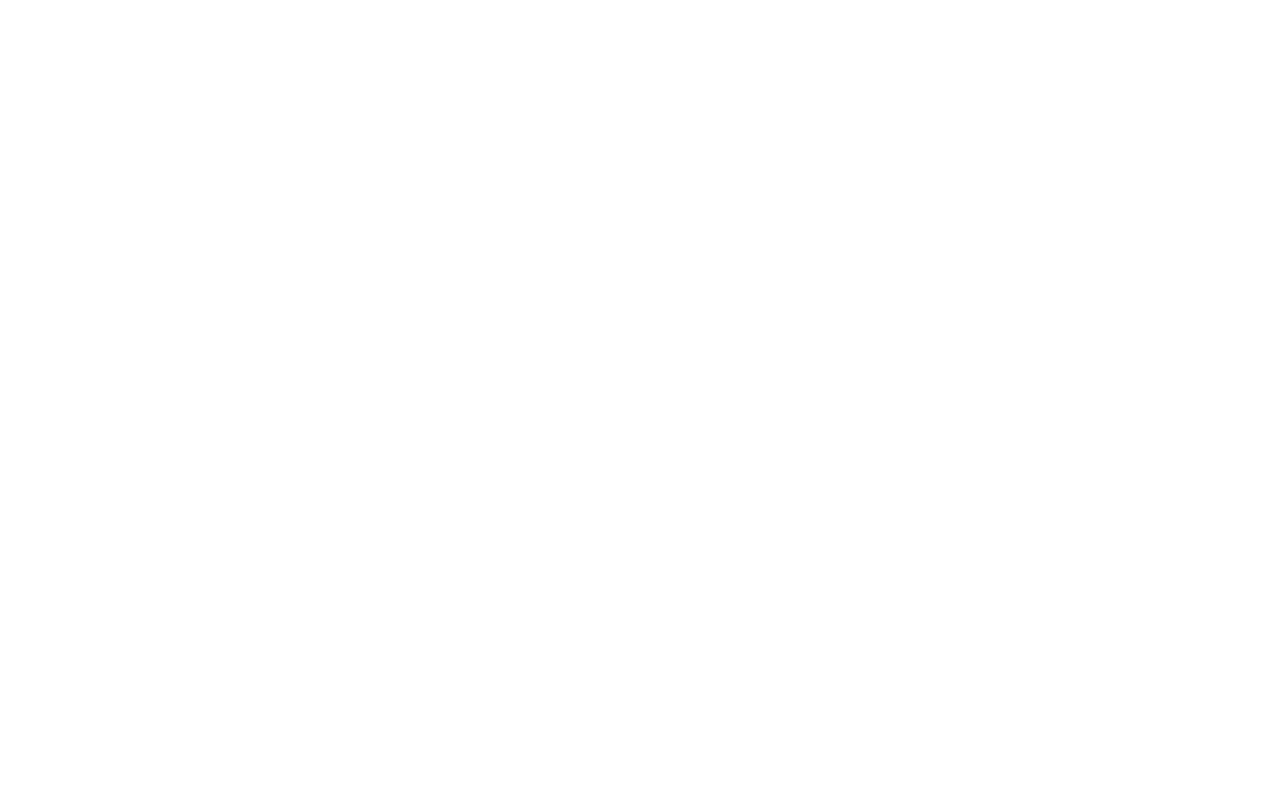
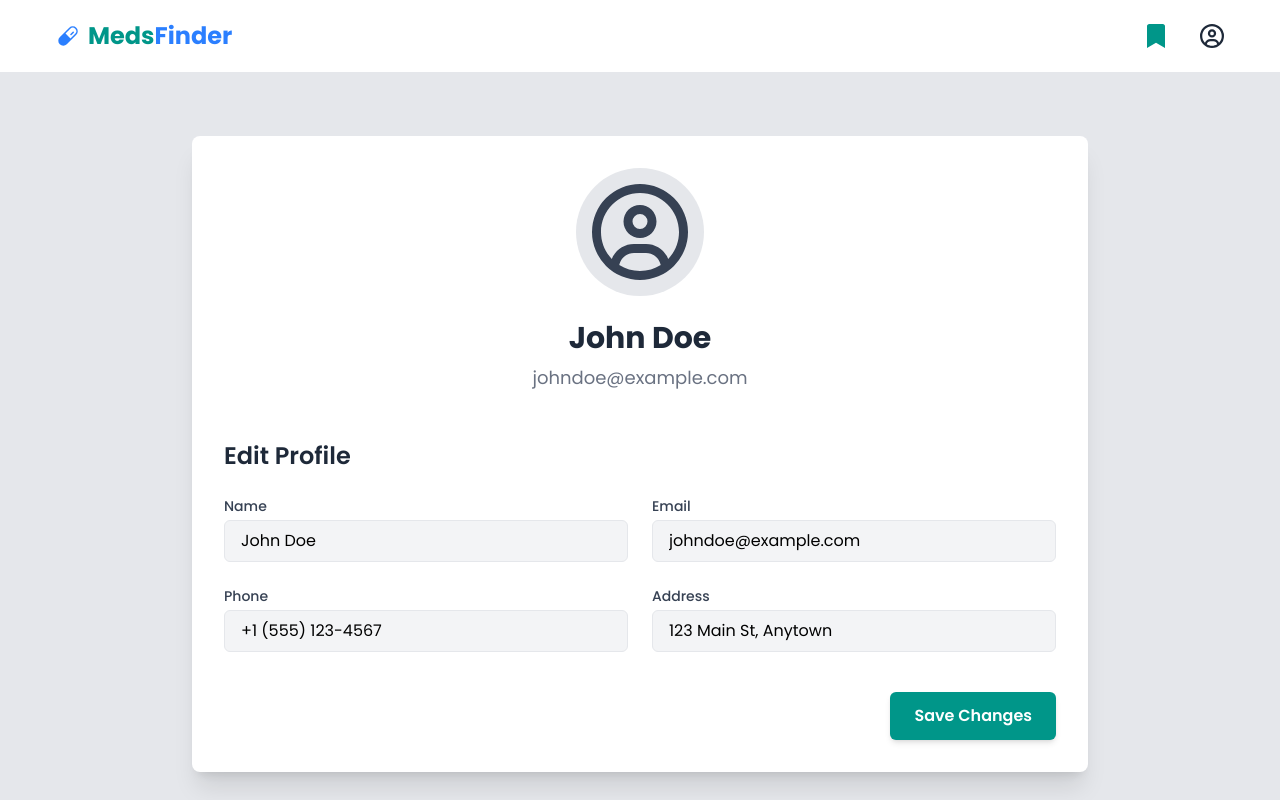
Before and after one commit to sayeedmunees/medsfinder, a React (Vite) app: page /profile in a window 1280 px wide. Before the commit this address had no page. Shown: the top 800 px of the page. Built offline with nearby package versions, Linux system fonts and the light colour scheme.

Commit message:
Updated project

```diff
--- a/src/App.jsx
+++ b/src/App.jsx
@@ -8,6 +8,7 @@
 import AdminAdvertisement from "./admin/pages/AdminAdvertisement";
 import AdminSettings from "./admin/pages/AdminSettings";
 import SavedPage from "./user/pages/SavedPage";
+import ProfilePage from "./user/pages/ProfilePage";
 
 function App() {
   return (
@@ -17,6 +18,7 @@
         <Route path="/search-result" element={<SearchPage />} />
         <Route path="/product" element={<ProductDetailsPage />} />
         <Route path="/saved" element={<SavedPage />} />
+        <Route path="/profile" element={<ProfilePage />} />
 
         <Route path="/admin-dashboard" element={<AdminDashboard />} />
         <Route path="/admin-pharmacies" element={<AdminPharmacies />} />
--- a/src/user/components/Header.jsx
+++ b/src/user/components/Header.jsx
@@ -12,7 +12,7 @@
 
   return (
     <>
-      <header className="py-4 px-6 md:px-12 flex justify-between items-center bg-gray-100 shadow-sm">
+      <header className="py-4 px-6 md:px-12 flex justify-between items-center bg-white shadow-sm">
         <Link to={"/"}>
           <div className="flex items-center">
             <h1 className="flex items-center gap-2 text-2xl font-bold text-teal-600 ml-2">
@@ -45,15 +45,14 @@
             tabIndex="-1"
           >
             <div role="none">
-              <Link to={""}>
+              <Link to={"/profile"}>
                 <p
                   class="flex justify-start gap-2 px-4 py-2 my-1 text-sm rounded-md  hover:bg-gray-200 text-gray-700"
                   role="menuItem"
                   tabIndex="-1"
                   id="menu-item-0"
                 >
-                  <ImUser
-                   className="text-xl" />
+                  <ImUser className="text-xl" />
                   Profile
                 </p>
               </Link>
--- a/src/user/components/PharmacyCard.jsx
+++ b/src/user/components/PharmacyCard.jsx
@@ -14,7 +14,7 @@
 }) => {
   return (
     <>
-      <div className="bg-white rounded-lg shadow-md p-6 flex items-start">
+      <div className="bg-white rounded-lg shadow-md p-6 flex items-start hover:shadow-xl transition duration-300 ease-in-out">
         <img
           alt={shopName}
           className="w-24 h-24 rounded-lg object-cover mr-6"
--- a/src/user/components/ProductCard.jsx
+++ b/src/user/components/ProductCard.jsx
@@ -8,7 +8,7 @@
         <div className="bg-white rounded-lg shadow-lg overflow-hidden group hover:shadow-2xl">
           <div className="relative">
             <img
-              alt="Moisturizer"
+              alt={title}
               className="w-full h-56 object-cover"
               src={imageURL}
             />
--- a/src/user/pages/HomePage.jsx
+++ b/src/user/pages/HomePage.jsx
@@ -120,7 +120,7 @@
           </div>
         </section>
         {/* Most frequent */}
-        <section className="py-16 px-6 md:px-12">
+        <section className="py-16 px-6 md:px-12 bg-gray-100">
           <h3 className="text-3xl font-bold mb-8 text-gray-800 ">
             Most frequent searches
           </h3>
@@ -142,7 +142,7 @@
         <section className="py-16 px-6 md:px-12 bg-gray-50 ">
           <div className="flex justify-between items-center mb-8">
             <h3 className="text-3xl font-bold text-gray-800">
-              Beauty & Personal Care
+              Personal Care & Hygiene
             </h3>
             <a
               className="text-teal-500 hover:text-teal-600 hover:underline underline-offset-5 font-semibold transition ease-in-out"
--- a/src/user/pages/ProductDetailsPage.jsx
+++ b/src/user/pages/ProductDetailsPage.jsx
@@ -16,8 +16,8 @@
   return (
     <>
       <Header />
-      <div className="py-16 px-6 md:px-12">
-        <div className="max-w-6xl mx-auto flex flex-col lg:flex-row items-start lg:space-x-16">
+      <div className="py-16 px-6 md:px-12 bg-gray-100">
+        <div className="max-w-6xl h-auto mx-auto flex flex-col lg:flex-row items-start lg:space-x-16">
           <div className="lg:w-1/2 flex justify-center mb-12 lg:mb-0">
             <img
               alt={product.title}
@@ -25,7 +25,7 @@
               src={product.imageURL}
             />
           </div>
-          <div className="lg:w-1/2 pt-4 lg:pt-0">
+          <div className="lg:w-1/2 pt-4 lg:pt-16">
             <h1 className="text-4xl font-semibold text-gray-800 mb-4">
               {product.title}
             </h1>
--- /dev/null
+++ b/src/user/pages/ProfilePage.jsx
@@ -0,0 +1,96 @@
+import React from "react";
+import Header from "../components/Header";
+import Footer from "../components/Footer";
+import { ImUser } from "react-icons/im";
+import { FaRegCircleUser } from "react-icons/fa6";
+import { Link } from "react-router-dom";
+
+const ProfilePage = () => {
+  return (
+    <>
+      <Header />
+      <main className="min-h-screen py-16 px-6 md:px-12 bg-gray-200 ">
+        <div className="max-w-4xl mx-auto bg-white rounded-lg shadow-xl p-8 space-y-12">
+          <div className="text-center">
+            <div className="w-32 h-32 rounded-full bg-gray-200 mx-auto mb-6 flex items-center justify-center overflow-hidden">
+              <FaRegCircleUser className="text-8xl text-gray-700" />
+            </div>
+            <h2 className="text-3xl font-bold text-gray-800  mb-2">John Doe</h2>
+            <p className="text-gray-500  text-lg">johndoe@example.com</p>
+          </div>
+          <div class="space-y-6">
+            <h3 class="text-2xl font-semibold text-gray-800">Edit Profile</h3>
+            <div class="grid grid-cols-1 md:grid-cols-2 gap-6">
+              <div class="relative">
+                <label
+                  class="block text-sm font-medium text-gray-700 mb-1"
+                  for="name"
+                >
+                  Name
+                </label>
+                <input
+                  class="block w-full px-4 py-2 bg-gray-100  border border-gray-200 rounded-md focus:outline-none focus:ring-2 focus:ring-teal-500 focus:border-transparent transition-all duration-300 ease-in-out"
+                  id="name"
+                  type="text"
+                  defaultValue="John Doe"
+                />
+              </div>
+              <div class="relative">
+                <label
+                  class="block text-sm font-medium text-gray-700  mb-1"
+                  for="email"
+                >
+                  Email
+                </label>
+                <input
+                  class="block w-full px-4 py-2 bg-gray-100  border border-gray-200  rounded-md focus:outline-none focus:ring-2 focus:ring-teal-500 focus:border-transparent transition-all duration-300 ease-in-out"
+                  id="email"
+                  type="email"
+                  defaultValue="johndoe@example.com"
+                />
+              </div>
+              <div class="relative">
+                <label
+                  class="block text-sm font-medium text-gray-700  mb-1"
+                  for="phone"
+                >
+                  Phone
+                </label>
+                <input
+                  class="block w-full px-4 py-2 bg-gray-100  border border-gray-200 rounded-md focus:outline-none focus:ring-2 focus:ring-teal-500 focus:border-transparent transition-all duration-300 ease-in-out"
+                  id="phone"
+                  type="tel"
+                  defaultValue="+1 (555) 123-4567"
+                />
+              </div>
+              <div class="relative">
+                <label
+                  class="block text-sm font-medium text-gray-700 mb-1"
+                  for="address"
+                >
+                  Address
+                </label>
+                <input
+                  class="block w-full px-4 py-2 bg-gray-100  border border-gray-200 rounded-md focus:outline-none focus:ring-2 focus:ring-teal-500 focus:border-transparent transition-all duration-300 ease-in-out"
+                  id="address"
+                  type="text"
+                  defaultValue="123 Main St, Anytown"
+                />
+              </div>
+            </div>
+            <div class="flex justify-end pt-4">
+              <Link to={"/"}>
+                <button class="px-6 py-3 bg-teal-600 text-white rounded-md font-semibold hover:bg-teal-700 transition-colors duration-300 ease-in-out shadow-md">
+                  Save Changes
+                </button>
+              </Link>
+            </div>
+          </div>
+        </div>
+      </main>
+      <Footer />
+    </>
+  );
+};
+
+export default ProfilePage;
--- a/src/user/pages/SavedPage.jsx
+++ b/src/user/pages/SavedPage.jsx
@@ -102,7 +102,7 @@
   return (
     <>
       <Header />
-      <main className="min-h-screen px-6 md:px-12 py-8 bg-gray-50">
+      <main className="min-h-screen px-6 md:px-12 py-8 bg-gray-200">
         <h2 className="text-3xl md:text-4xl font-bold mb-8 text-gray-800 ">
           Your Saved List
         </h2>
```
Also changed, not shown: src/admin/pages/AdminSettings.jsx (+15 -18 lines), src/user/pages/SearchPage.jsx (+8 -7 lines).
